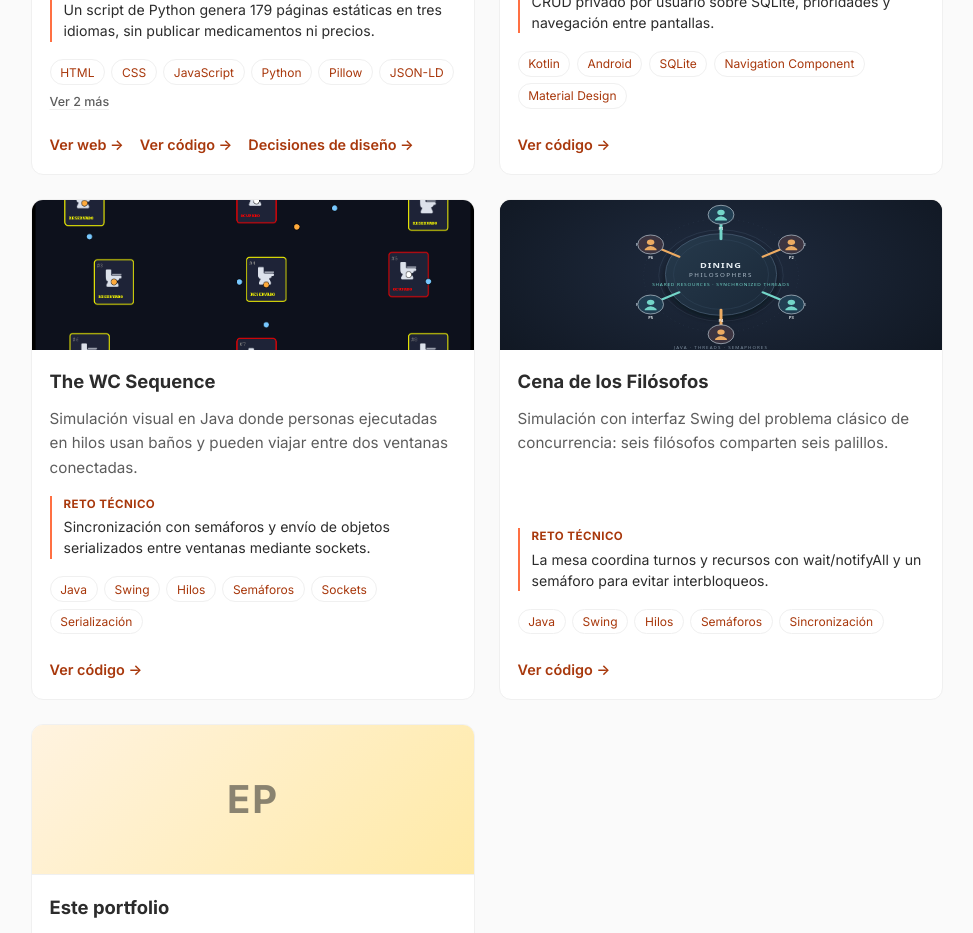
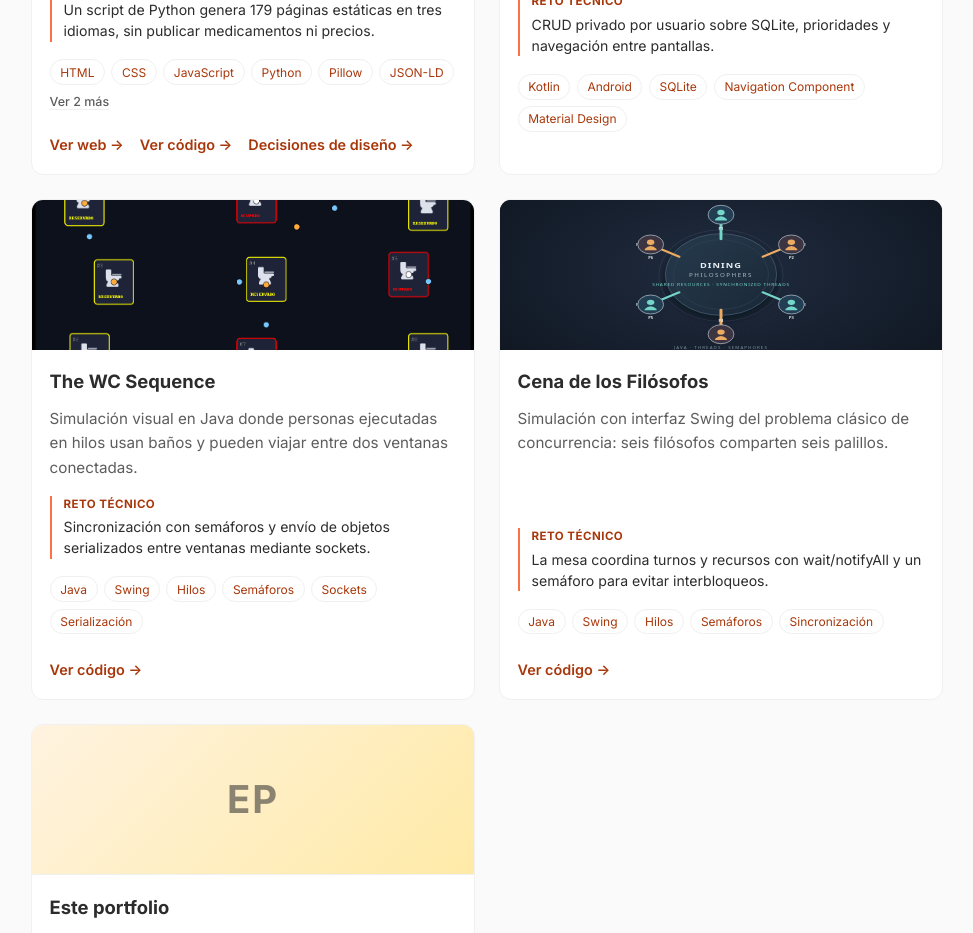
Before and after one commit to maragramonte/mi-portfolio, a React (Vite) app: page / in a window 1280 px wide. Shown: the part 5200-6133 px from the top of the page, without its empty margins (153-1126 px from the left). Built offline with nearby package versions, Linux system fonts and the light colour scheme; the HTML template or start-up script is replaced by a standard one.

Commit message:
Quitar el enlace roto al código de Task Manager

```diff
--- a/src/data/proyectos.js
+++ b/src/data/proyectos.js
@@ -137,7 +137,6 @@ export const proyectos = [
     },
     // Captura de la lista de tareas; se entiende mejor el CRUD que en Inicio.
     imagen: `${import.meta.env.BASE_URL}img/task-manager.png`,
-    repo: "https://github.com/maragramonte/CESUR-github/tree/main/Dispositivos%20Moviles%20-%20TaskManager",
     tecnologias: {
       es: ["Kotlin", "Android", "SQLite", "Navigation Component", "Material Design"],
       en: ["Kotlin", "Android", "SQLite", "Navigation Component", "Material Design"],
```
